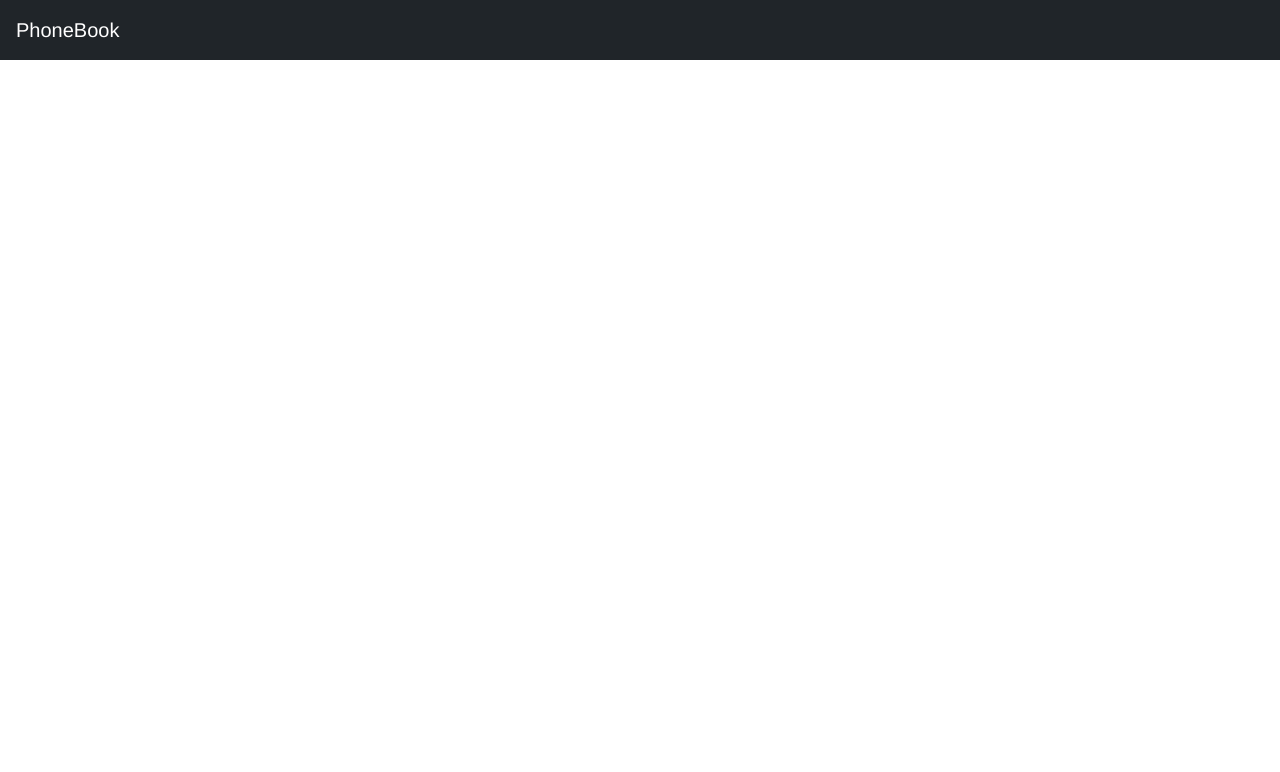
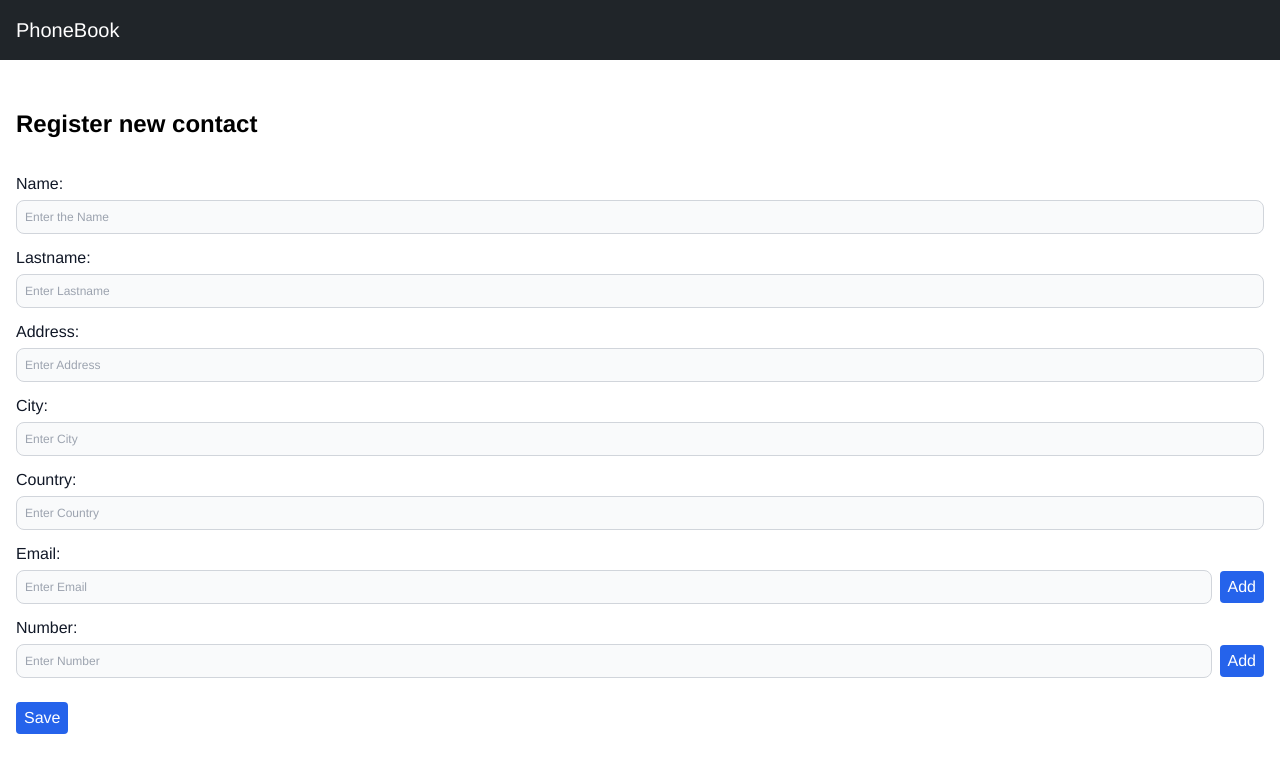
Before and after one commit to altinmusahu/REACTJS-TESTTASK, a React (Vite) app in the folder vite-project/: page /addcontact in a window 1280 px wide. Before the commit this address had no page. Shown: the top 772 px of the page. Built offline with nearby package versions, Linux system fonts and the light colour scheme.

Commit message:
Adding register contact form in application

```diff
--- a/vite-project/package.json
+++ b/vite-project/package.json
@@ -12,6 +12,7 @@
   "dependencies": {
     "react": "^18.2.0",
     "react-dom": "^18.2.0",
+    "react-router": "^6.23.1",
     "react-router-dom": "^6.23.1"
   },
   "devDependencies": {
--- a/vite-project/src/App.jsx
+++ b/vite-project/src/App.jsx
@@ -1,6 +1,7 @@
 import { BrowserRouter as Router, Routes, Route } from 'react-router-dom';
 import Header from './components/Header.jsx';
 import PhoneBook from './page/PhoneBook.jsx';
+import AddContact from './page/AddContact.jsx';
 
 function App() {
   return (
@@ -11,6 +12,8 @@ function App() {
       <main>
         <Routes>
           <Route path="/" element={<PhoneBook />} />
+          <Route path="/addcontact" element={<AddContact />} />
+
         </Routes>
       </main>
     </Router>
--- a/vite-project/src/components/AddContactBtn.jsx
+++ b/vite-project/src/components/AddContactBtn.jsx
@@ -1,8 +1,12 @@
+import { NavLink } from 'react-router-dom'
+
 export default function AddContactBtn(){
     return(
         <>
         <div>
-        <button className="bg-blue-800 hover:bg-blue-900 text-white py-2 px-4 rounded">Add Contact</button>
+            <NavLink to='/addcontact'>
+                <button className="bg-blue-800 hover:bg-blue-900 text-white py-2 px-4 rounded">Add Contact</button>
+            </NavLink>
         </div>
         </>
     );
--- a/vite-project/src/components/Table.jsx
+++ b/vite-project/src/components/Table.jsx
@@ -25,7 +25,7 @@ export default function Table() {
   ];
 
   return (
-    <div className="container mx-auto p-4">
+    <div className="container mx-auto p-4 mt-12">
       <table className="min-w-full bg-white border border-gray-300">
         <thead>
           <tr>
--- /dev/null
+++ b/vite-project/src/page/AddContact.jsx
@@ -0,0 +1,94 @@
+import { useState } from 'react';
+
+export default function AddContact() {
+  const [emails, setEmails] = useState(['']);
+  const [phoneNumbers, setPhoneNumbers] = useState(['']);
+
+  const handleAddEmail = () => {
+    if (emails.length < 4) {
+      setEmails([...emails, '']);
+    }
+  };
+
+  const handleAddPhoneNumber = () => {
+    if (phoneNumbers.length < 4) {
+      setPhoneNumbers([...phoneNumbers, '']);
+    }
+  };
+
+  const handleEmailChange = (index, value) => {
+    const newEmails = [...emails];
+    newEmails[index] = value;
+    setEmails(newEmails);
+  };
+
+  const handlePhoneNumberChange = (index, value) => {
+    const newPhoneNumbers = [...phoneNumbers];
+    newPhoneNumbers[index] = value;
+    setPhoneNumbers(newPhoneNumbers);
+  };
+
+  return (
+    <div className="container mx-auto p-4 mt-8">
+      <div className="flex flex-col md:flex-row justify-between items-center mb-4">
+        <h1 className="text-xl md:text-2xl font-bold mb-4 md:mb-0">Register new contact</h1>
+      </div>
+      <form className="mt-8">
+        <label className="block mb-1 text-base font-medium text-gray-900">Name:</label>
+        <input type="text" placeholder="Enter the Name" className="block w-full p-2 border border-gray-300 rounded-lg bg-gray-50 text-xs dark:placeholder-gray-500" />
+
+        <label className="block mb-1 mt-3 text-base font-medium text-gray-900">Lastname:</label>
+        <input type="text" placeholder="Enter Lastname" className="block w-full p-2 border border-gray-300 rounded-lg bg-gray-50 text-xs dark:placeholder-gray-500" />
+
+        <label className="block mb-1 mt-3 text-base font-medium text-gray-900">Address:</label>
+        <input type="text" placeholder="Enter Address" className="block w-full p-2 border border-gray-300 rounded-lg bg-gray-50 text-xs dark:placeholder-gray-500" />
+
+        <label className="block mb-1 mt-3 text-base font-medium text-gray-900">City:</label>
+        <input type="text" placeholder="Enter City" className="block w-full p-2 border border-gray-300 rounded-lg bg-gray-50 text-xs dark:placeholder-gray-500" />
+
+        <label className="block mb-1 mt-3 text-base font-medium text-gray-900">Country:</label>
+        <input type="text" placeholder="Enter Country" className="block w-full p-2 border border-gray-300 rounded-lg bg-gray-50 text-xs dark:placeholder-gray-500" />
+
+        <label className="block mb-1 mt-3 text-base font-medium text-gray-900">Email:</label>
+        {emails.map((email, index) => (
+          <div key={index} className="flex items-center mb-2">
+            <input
+              type="text"
+              value={email}
+              onChange={(e) => handleEmailChange(index, e.target.value)}
+              placeholder="Enter Email"
+              className="block w-full p-2 border border-gray-300 rounded-lg bg-gray-50 text-xs dark:placeholder-gray-500"
+            />
+            {index === emails.length - 1 && emails.length < 4 && (
+              <button
+                type="button"
+                onClick={handleAddEmail}
+                className="ml-2 bg-blue-600 text-white px-2 py-1 rounded">Add</button>
+            )}
+          </div>
+        ))}
+
+        <label className="block mb-1 mt-3 text-base font-medium text-gray-900">Number:</label>
+        {phoneNumbers.map((number, index) => (
+          <div key={index} className="flex items-center mb-2">
+            <input
+              type="text"
+              value={number}
+              onChange={(e) => handlePhoneNumberChange(index, e.target.value)}
+              placeholder="Enter Number"
+              className="block w-full p-2 border border-gray-300 rounded-lg bg-gray-50 text-xs dark:placeholder-gray-500"
+            />
+            {index === phoneNumbers.length - 1 && phoneNumbers.length < 4 && (
+              <button
+                type="button"
+                onClick={handleAddPhoneNumber}
+                className="ml-2 bg-blue-600 text-white px-2 py-1 rounded">Add</button>
+            )}
+          </div>
+        ))}
+
+        <button className="bg-blue-600 hover:bg-blue-800 mt-4 text-white py-1 px-2 rounded">Save</button>
+      </form>
+    </div>
+  );
+}
```
Also changed, not shown: 1 other file (tests, documents, lock files or other folders).
